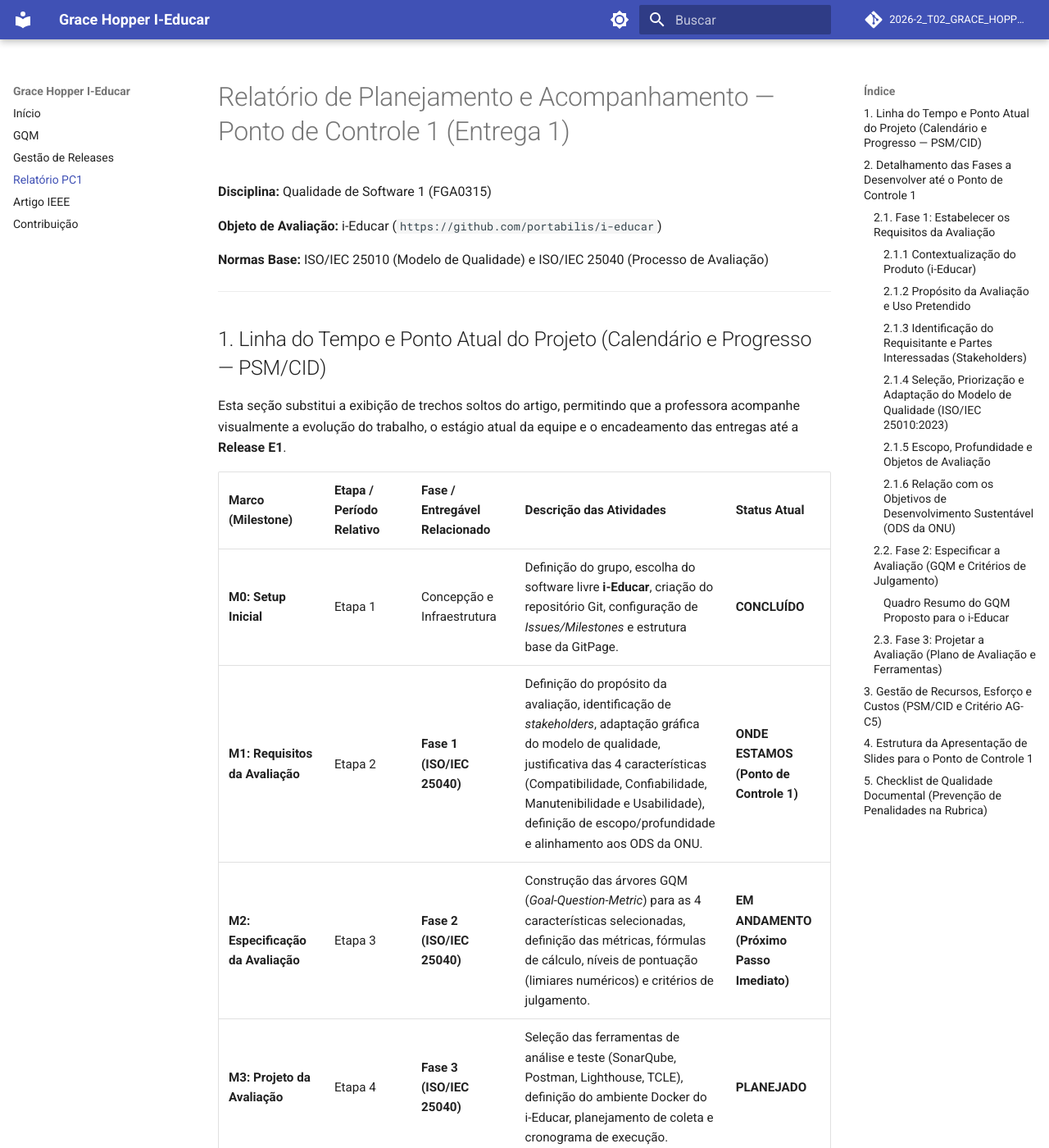
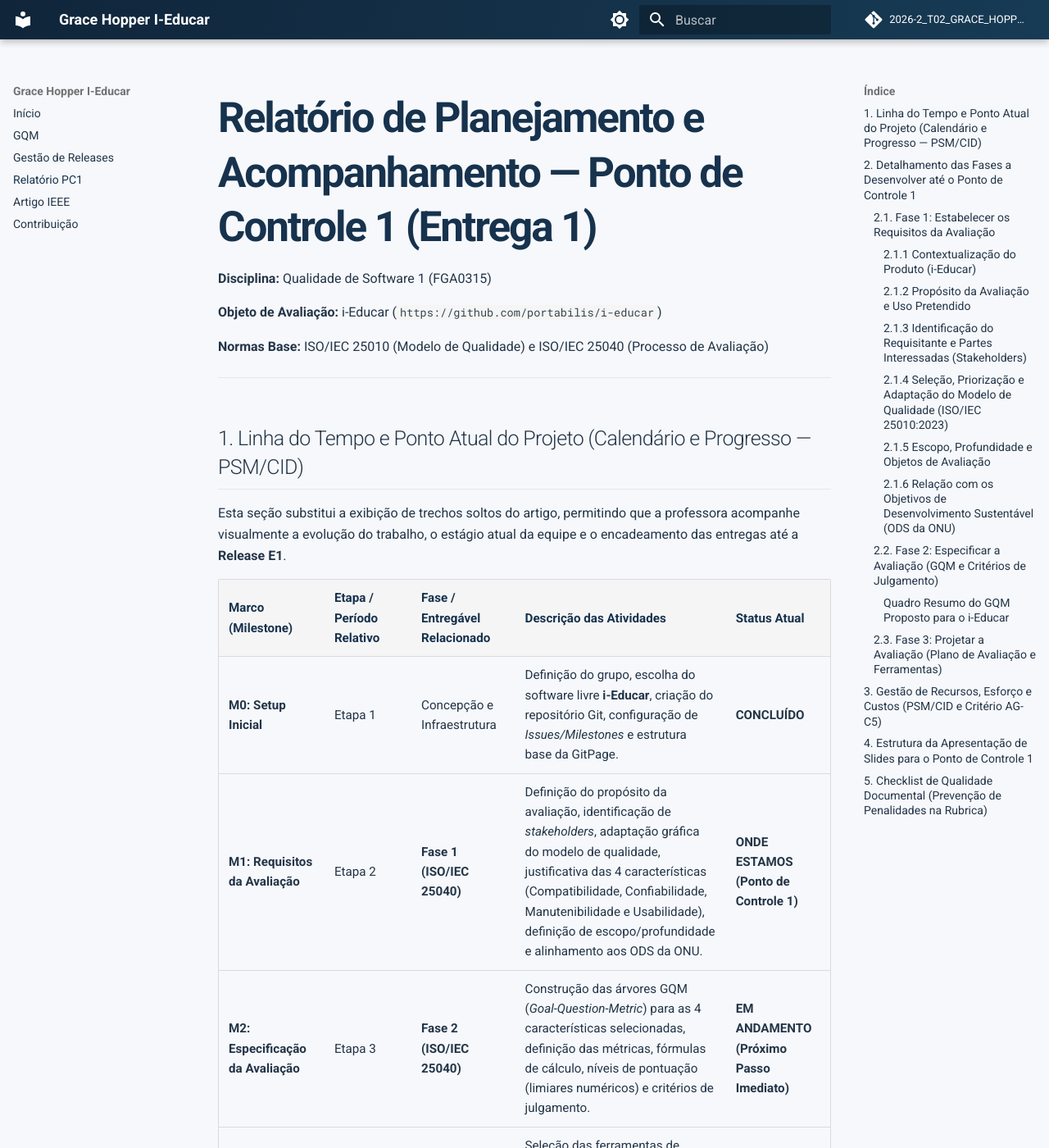
Before and after one commit to FCTE-Qualidade-de-Software-1/2026-2_T02_GRACE_HOPPER, an MkDocs documentation site: the page built from docs/relatorio_de_planejamento_ponto_de_controle_1_i_educar.md, in a window 1280 px wide and 1400 px high. Shown: the whole window at 82% size. Built offline with MkDocs 1.6.1 and Material for MkDocs 9.7.7, drawn with Linux system fonts in a browser that asks for light colours; comment, search, counter and statistics services are not loaded.

Commit message:
feat(docs): refresh GitHub Pages visual design
Add a responsive project hero with direct links to the GQM framework and planning report. Refine the Material theme, navigation, typography, tables, and reduced-motion behavior for a more polished documentation experience.

Co-authored-by: Copilot <223556219+Copilot@users.noreply.github.com>

```diff
--- a/docs/stylesheets/extra.css
+++ b/docs/stylesheets/extra.css
@@ -1,3 +1,175 @@
+/* Identidade visual */
+[data-md-color-scheme="default"] {
+  --md-primary-fg-color: #17324d;
+  --md-primary-fg-color--light: #294d6b;
+  --md-primary-fg-color--dark: #10253a;
+  --md-accent-fg-color: #0f8b83;
+  --md-default-bg-color: #f6f8fb;
+  --md-default-fg-color: #243548;
+}
+
+[data-md-color-scheme="slate"] {
+  --md-primary-fg-color: #10283d;
+  --md-primary-fg-color--light: #1c3d59;
+  --md-primary-fg-color--dark: #0b1d2d;
+  --md-accent-fg-color: #54d6c5;
+}
+
+.md-header {
+  background: linear-gradient(105deg, #10253a, #173b55);
+}
+
+.md-tabs {
+  background: #173b55;
+}
+
+.md-nav__link--active,
+.md-nav__link:focus,
+.md-nav__link:hover {
+  color: var(--md-accent-fg-color);
+}
+
+.md-content__inner {
+  padding-top: 1.25rem;
+}
+
+.md-content__inner > h1 {
+  margin-bottom: 0.75rem;
+  color: var(--md-primary-fg-color);
+  font-size: clamp(1.8rem, 4vw, 2.6rem);
+  font-weight: 750;
+  letter-spacing: -0.04em;
+}
+
+.md-typeset h2 {
+  margin-top: 2.8rem;
+  padding-bottom: 0.45rem;
+  border-bottom: 1px solid var(--md-default-fg-color--lightest);
+  letter-spacing: -0.025em;
+}
+
+.md-typeset a {
+  text-underline-offset: 0.18em;
+}
+
+.md-typeset a:hover {
+  text-decoration-thickness: 2px;
+}
+
+.gh-hero {
+  position: relative;
+  isolation: isolate;
+  overflow: hidden;
+  margin: 1.5rem 0 2rem;
+  padding: clamp(1.5rem, 5vw, 3.25rem);
+  border: 1px solid rgba(255, 255, 255, 0.12);
+  border-radius: 1.1rem;
+  background:
+    radial-gradient(ellipse at 90% 10%, rgba(84, 214, 197, 0.22), transparent 35%),
+    linear-gradient(120deg, #10253a 0%, #174b62 100%);
+  box-shadow: 0 1rem 2.5rem rgba(16, 37, 58, 0.16);
+  color: #f5fbff;
+}
+
+.gh-hero::after {
+  position: absolute;
+  z-index: -1;
+  right: -4rem;
+  bottom: -7rem;
+  width: 18rem;
+  height: 18rem;
+  border: 1px solid rgba(255, 255, 255, 0.12);
+  border-radius: 50%;
+  content: "";
+}
+
+.gh-hero__eyebrow {
+  margin: 0 0 0.85rem;
+  color: #9be8dc;
+  font-size: 0.72rem;
+  font-weight: 700;
+  letter-spacing: 0.12em;
+  text-transform: uppercase;
+}
+
+.gh-hero__lead {
+  max-width: 48rem;
+  margin: 0;
+  color: #f5fbff;
+  font-size: clamp(1.35rem, 3vw, 2.15rem);
+  font-weight: 650;
+  line-height: 1.3;
+  letter-spacing: -0.03em;
+}
+
+.gh-hero__lead strong {
+  color: #9be8dc;
+}
+
+.gh-hero__meta,
+.gh-hero__actions {
+  display: flex;
+  flex-wrap: wrap;
+  align-items: center;
+  gap: 0.65rem;
+}
+
+.gh-hero__meta {
+  margin-top: 1.4rem;
+}
+
+.gh-hero__meta span {
+  padding: 0.35rem 0.7rem;
+  border: 1px solid rgba(255, 255, 255, 0.2);
+  border-radius: 999px;
+  background: rgba(255, 255, 255, 0.07);
+  color: #e0edf4;
+  font-size: 0.72rem;
+  font-weight: 600;
+}
+
+.gh-hero__actions {
+  margin-top: 1.55rem;
+}
+
+.gh-button {
+  display: inline-flex;
+  min-height: 2.7rem;
+  align-items: center;
+  justify-content: center;
+  padding: 0.65rem 1rem;
+  border: 1px solid transparent;
+  border-radius: 0.55rem;
+  font-size: 0.8rem;
+  font-weight: 700;
+  text-decoration: none !important;
+  transition: transform 160ms ease, background-color 160ms ease, border-color 160ms ease;
+}
+
+.gh-button:hover {
+  transform: translateY(-2px);
+}
+
+.gh-button--primary {
+  background: #a5f3e6;
+  color: #102b3b !important;
+}
+
+.gh-button--primary:hover {
+  background: #ccfbf1;
+}
+
+.gh-button--secondary {
+  border-color: rgba(255, 255, 255, 0.35);
+  background: rgba(255, 255, 255, 0.06);
+  color: #f5fbff !important;
+}
+
+.gh-button--secondary:hover {
+  border-color: rgba(255, 255, 255, 0.7);
+  background: rgba(255, 255, 255, 0.13);
+}
+
 /* Estilização acadêmica para fórmulas matemáticas (MathJax / Arithmatex) e diagramas */
 
 div.arithmatex {
@@ -51,6 +223,16 @@ div.arithmatex mjx-container[display="true"] {
   vertical-align: middle;
 }
 
+.md-typeset table:not([class]) th {
+  background: var(--md-code-bg-color);
+  color: var(--md-primary-fg-color);
+  font-weight: 700;
+}
+
+.md-typeset table:not([class]) tbody tr:hover {
+  background: rgba(15, 139, 131, 0.045);
+}
+
 /* Destaque sutil para a linha de total consolidado no final das tabelas */
 .md-typeset table:not([class]) tbody tr:last-child td {
   border-top: 1.5px solid var(--md-default-fg-color--lighter);
@@ -87,3 +269,29 @@ div.arithmatex mjx-container[display="true"] {
   border-color: var(--md-accent-fg-color);
   box-shadow: 0 4px 12px rgba(0, 0, 0, 0.06);
 }
+
+@media screen and (max-width: 44.99em) {
+  .gh-hero {
+    border-radius: 0.8rem;
+  }
+
+  .gh-hero__actions {
+    align-items: stretch;
+    flex-direction: column;
+  }
+
+  .gh-button {
+    width: 100%;
+  }
+}
+
+@media (prefers-reduced-motion: reduce) {
+  *,
+  *::before,
+  *::after {
+    scroll-behavior: auto !important;
+    transition-duration: 0.01ms !important;
+    animation-duration: 0.01ms !important;
+    animation-iteration-count: 1 !important;
+  }
+}
```
Also changed, not shown: README.md (+15 -1 lines).
